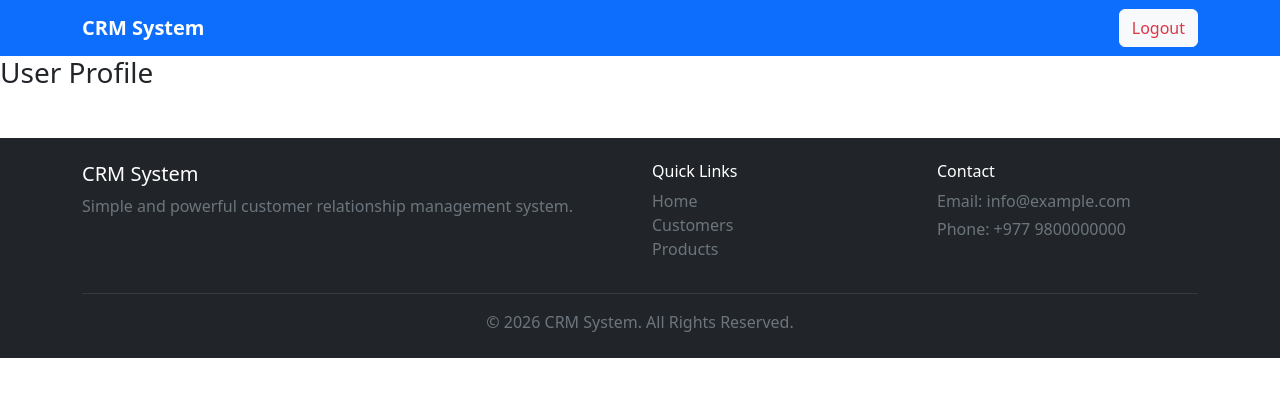
After one commit to hemraj2613/CRM, a Django app: page /user/ in a window 1280 px wide. The commit adds this page. Shown: the top 397 px of the page. Run offline with Django 5.2, Linux system fonts and the light colour scheme.

Commit message:
Add user profile page and update navbar; refactor decorators for user role handling

```diff
--- a/accounts/decorators.py
+++ b/accounts/decorators.py
@@ -17,7 +17,7 @@ def allowed_users(allowed_roles=[]):
         def wrapper_func(request, *args, **kwargs):
             group = None
             if request.user.groups.exists():
-                 group = request.user.groups.all()[0].none
+                 group = request.user.groups.all()[0].name
 
             if group in allowed_roles:
                 return view_func(request, *args, **kwargs)
@@ -33,7 +33,7 @@ def admin_only(view_func):
             group = request.user.groups.all()[0].name
 
         if group == 'customer':
-            return redirect('user-page')
+            return redirect('user_page')
 
         if group == 'admin':
             return view_func(request, *args, **kwargs)
--- a/accounts/urls.py
+++ b/accounts/urls.py
@@ -3,6 +3,7 @@ from . import views
 
 urlpatterns = [
     path('', views.home, name='home'),
+    path('user/', views.userPage, name='user_page'),
     path('login/', views.login_view, name='login'),
     path('register/', views.register_view, name='register'),
     path('logout/', views.logout_view, name='logout'),
--- a/accounts/views.py
+++ b/accounts/views.py
@@ -63,8 +63,8 @@ def logout_view(request):
     return redirect('login')
 
 # home view
-# @login_required(login_url='login')
-# @admin_only
+@login_required(login_url='login')
+@admin_only
 def home(request):
     customers = Customer.objects.all()
     orders= Order.objects.all()
@@ -85,6 +85,12 @@ def home(request):
         'orders_pending': orders_pending,
     }
     return render(request, 'home.html', context)
+
+
+# user profile
+def userPage(request):
+    context = {}
+    return render(request, 'user.html', context)
 
 @login_required(login_url='login')
 @allowed_users(allowed_roles=['admin'])
--- a/templates/navbar.html
+++ b/templates/navbar.html
@@ -38,35 +38,21 @@
 
                 {% endif %}
 
-                {% if user %}
+
 
                 <li class="nav-item ">
                     <a class="nav-link active" href="#">
                         {{user.username}}
                     </a>
                 </li>
-                 <li class="nav-item">
+
+                 <li class="nav-item ms-lg-2 ">
                     <a class="btn btn-light text-danger ms-lg-2"
                        href="{% url "logout" %}">
                         Logout
                     </a>
                 </li>
 
-               {% else %}
-                <li class="nav-item">
-                    <a class="btn btn-light text-primary ms-lg-2"
-                       href="{% url "login" %}">
-                        Login
-                    </a>
-                </li>
-
-                 <li class="nav-item">
-                    <a class="btn btn-light text-primary ms-lg-2"
-                       href="{% url "register" %}">
-                        Sign Up
-                    </a>
-                </li>
-        {% endif %}
             </ul>
 
         </div>
--- /dev/null
+++ b/templates/user.html
@@ -0,0 +1,8 @@
+{% extends "base.html" %}
+{% block title %} User Profile {% endblock %}
+{% block content %}
+
+<h3>User Profile</h3>
+
+
+{% endblock %}
```
Also changed, not shown: db.sqlite3.
